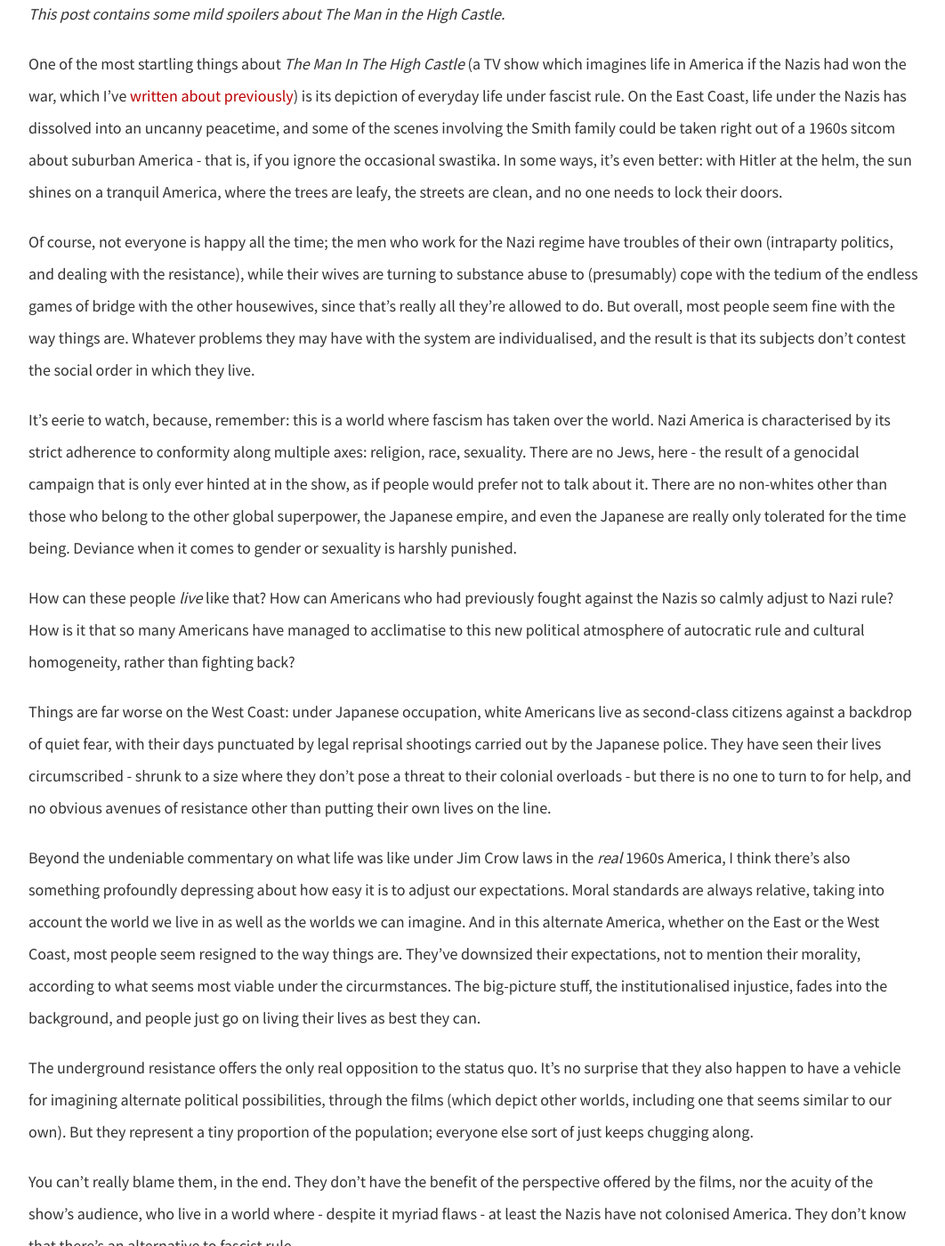
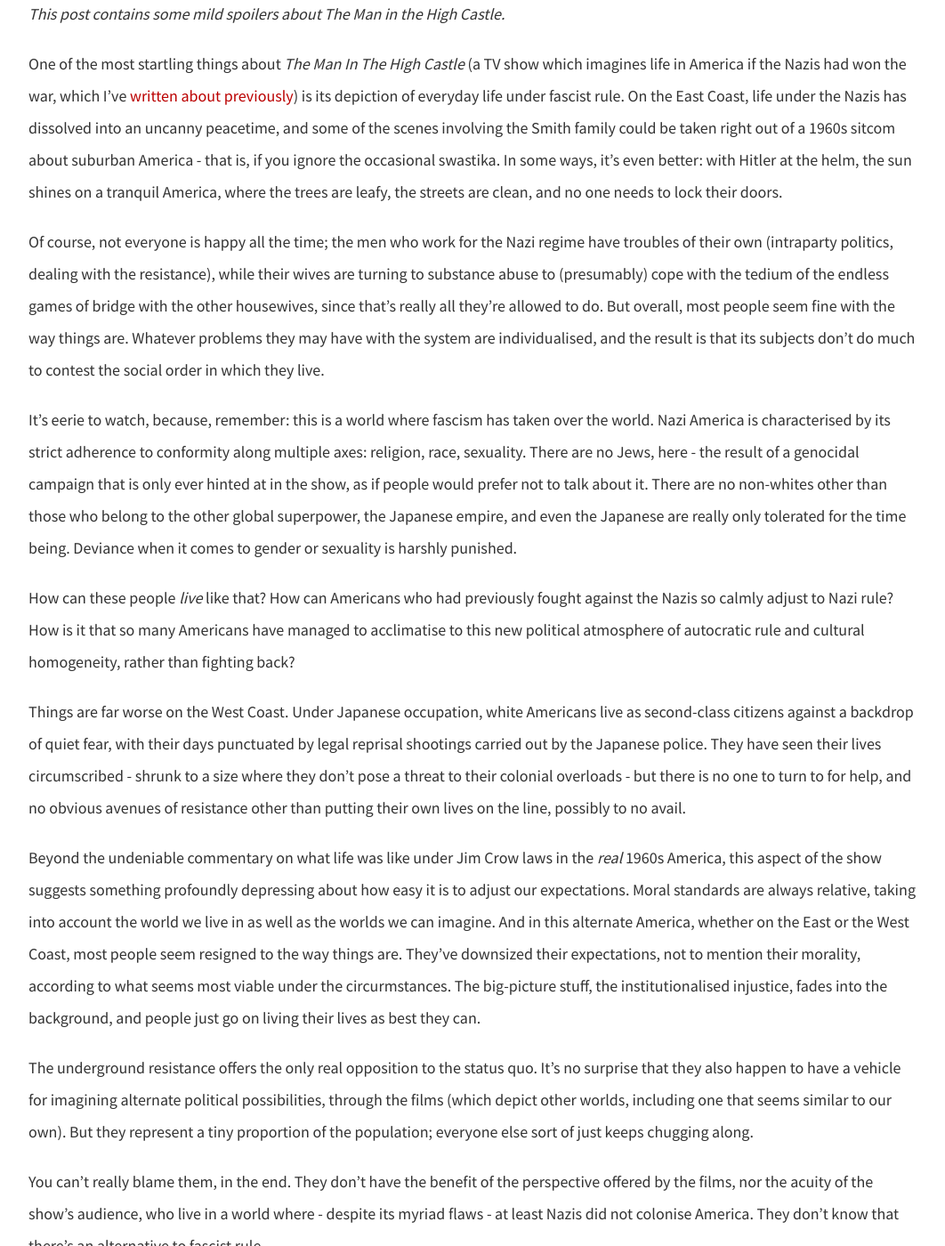
Before and after one commit to dellsystem/dellsystem.github.io, a Jekyll site: the page built from _posts/2019-2-24-fragments-55.md, in a window 1280 px wide and 1400 px high, scrolled down 535 px. Shown: the whole window at 89% size, without its empty margins (108-1170 px from the left). Built offline with Jekyll 4.4.1, drawn with Linux system fonts in a browser that asks for light colours; some of the changed text lies outside the part shown.

Commit message:
Update fragments-55

```diff
--- a/_posts/2019-2-24-fragments-55.md
+++ b/_posts/2019-2-24-fragments-55.md
@@ -11,19 +11,19 @@ _This post contains some mild spoilers about The Man in the High Castle._
 
 One of the most startling things about _The Man In The High Castle_ (a TV show which imagines life in America if the Nazis had won the war, which I've [written about previously](/posts/fragments-32)) is its depiction of everyday life under fascist rule. On the East Coast, life under the Nazis has dissolved into an uncanny peacetime, and some of the scenes involving the Smith family could be taken right out of a 1960s sitcom about suburban America - that is, if you ignore the occasional swastika. In some ways, it's even better: with Hitler at the helm, the sun shines on a tranquil America, where the trees are leafy, the streets are clean, and no one needs to lock their doors.
 
-Of course, not everyone is happy all the time; the men who work for the Nazi regime have troubles of their own (intraparty politics, and dealing with the resistance), while their wives are turning to substance abuse to (presumably) cope with the tedium of the endless games of bridge with the other housewives, since that's really all they're allowed to do. But overall, most people seem fine with the way things are. Whatever problems they may have with the system are individualised, and the result is that its subjects don't contest the social order in which they live.
+Of course, not everyone is happy all the time; the men who work for the Nazi regime have troubles of their own (intraparty politics, dealing with the resistance), while their wives are turning to substance abuse to (presumably) cope with the tedium of the endless games of bridge with the other housewives, since that's really all they're allowed to do. But overall, most people seem fine with the way things are. Whatever problems they may have with the system are individualised, and the result is that its subjects don't do much to contest the social order in which they live.
 
 It's eerie to watch, because, remember: this is a world where fascism has taken over the world. Nazi America is characterised by its strict adherence to conformity along multiple axes: religion, race, sexuality. There are no Jews, here - the result of a genocidal campaign that is only ever hinted at in the show, as if people would prefer not to talk about it. There are no non-whites other than those who belong to the other global superpower, the Japanese empire, and even the Japanese are really only tolerated for the time being. Deviance when it comes to gender or sexuality is harshly punished.
 
 How can these people _live_ like that? How can Americans who had previously fought against the Nazis so calmly adjust to Nazi rule? How is it that so many Americans have managed to acclimatise to this new political atmosphere of autocratic rule and cultural homogeneity, rather than fighting back?
 
-Things are far worse on the West Coast: under Japanese occupation, white Americans live as second-class citizens against a backdrop of quiet fear, with their days punctuated by legal reprisal shootings carried out by the Japanese police. They have seen their lives circumscribed - shrunk to a size where they don't pose a threat to their colonial overloads - but there is no one to turn to for help, and no obvious avenues of resistance other than putting their own lives on the line.
+Things are far worse on the West Coast. Under Japanese occupation, white Americans live as second-class citizens against a backdrop of quiet fear, with their days punctuated by legal reprisal shootings carried out by the Japanese police. They have seen their lives circumscribed - shrunk to a size where they don't pose a threat to their colonial overloads - but there is no one to turn to for help, and no obvious avenues of resistance other than putting their own lives on the line, possibly to no avail.
 
-Beyond the undeniable commentary on what life was like under Jim Crow laws in the _real_ 1960s America, I think there's also something profoundly depressing about how easy it is to adjust our expectations. Moral standards are always relative, taking into account the world we live in as well as the worlds we can imagine. And in this alternate America, whether on the East or the West Coast, most people seem resigned to the way things are. They've downsized their expectations, not to mention their morality, according to what seems most viable under the circurmstances. The big-picture stuff, the institutionalised injustice, fades into the background, and people just go on living their lives as best they can.
+Beyond the undeniable commentary on what life was like under Jim Crow laws in the _real_ 1960s America, this aspect of the show suggests something profoundly depressing about how easy it is to adjust our expectations. Moral standards are always relative, taking into account the world we live in as well as the worlds we can imagine. And in this alternate America, whether on the East or the West Coast, most people seem resigned to the way things are. They've downsized their expectations, not to mention their morality, according to what seems most viable under the circurmstances. The big-picture stuff, the institutionalised injustice, fades into the background, and people just go on living their lives as best they can.
 
 The underground resistance offers the only real opposition to the status quo. It's no surprise that they also happen to have a vehicle for imagining alternate political possibilities, through the films (which depict other worlds, including one that seems similar to our own). But they represent a tiny proportion of the population; everyone else sort of just keeps chugging along.
 
-You can't really blame them, in the end. They don't have the benefit of the perspective offered by the films, nor the acuity of the show's audience, who live in a world where - despite it myriad flaws - at least the Nazis have not colonised America. They don't know that there's an alternative to fascist rule.
+You can't really blame them, in the end. They don't have the benefit of the perspective offered by the films, nor the acuity of the show's audience, who live in a world where - despite its myriad flaws - at least Nazis did not colonise America. They don't know that there's an alternative to fascist rule.
 
 As Erik Olin Wright, a Marxist sociologist who recently [passed away](/posts/39), [writes](https://www.versobooks.com/blogs/4218-erik-olin-wright-compass-points-towards-a-socialist-alternative):
 
```
Also changed, not shown: other parts of _posts/2019-2-24-fragments-55.md (+1 -1 lines).
